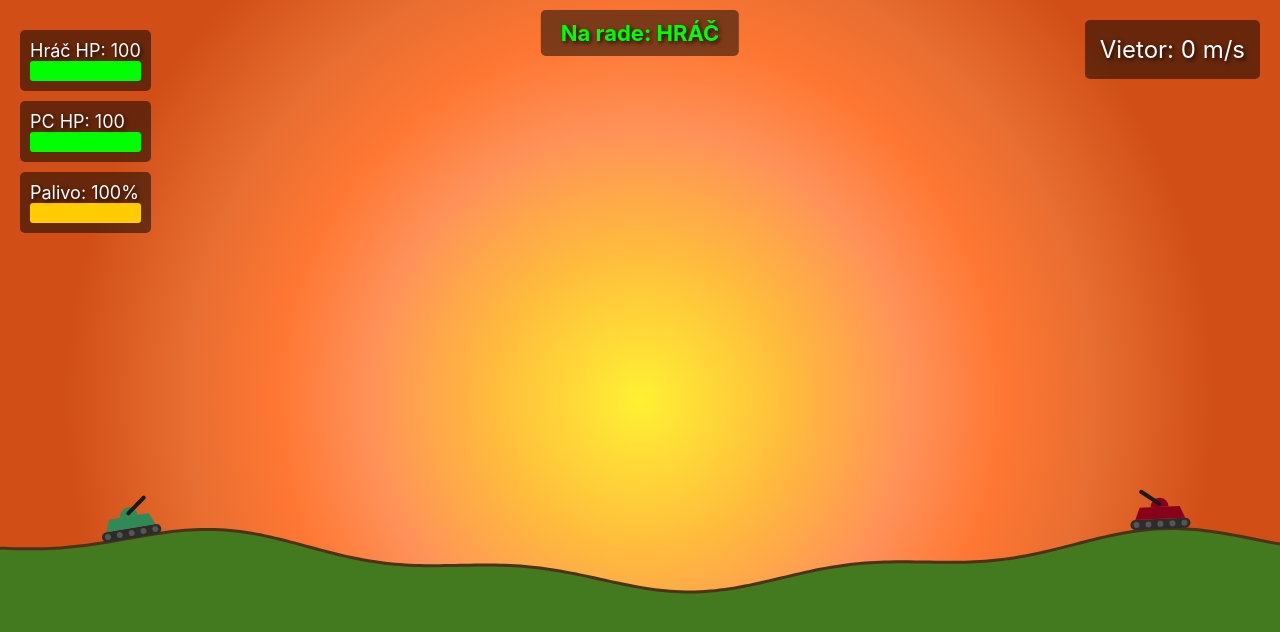
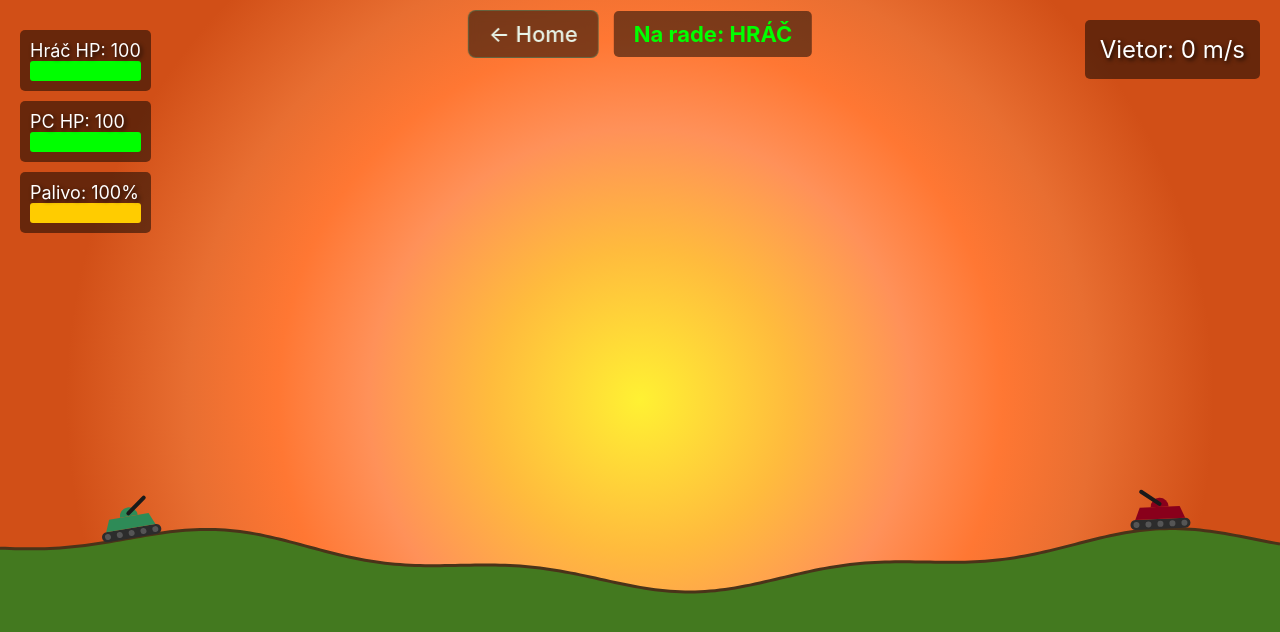
Before and after one commit to hoffmennn/tanks-game, a Vue app: page /#/game/1 in a window 1280 px wide. Shown: the top 632 px of the page. Built offline with nearby package versions, Linux system fonts and the light colour scheme.

Commit message:
localStorage initialization, added HomeButton to Game.vue

```diff
--- a/src/game_engine/Game.vue
+++ b/src/game_engine/Game.vue
@@ -3,6 +3,8 @@ import { onMounted, onUnmounted } from 'vue';
 import { useRoute } from 'vue-router';
 import { initGame } from './engine.js';
 import levelsData from './configs/levels.json';
+import '@/components/HomeButton.vue';
+import HomeButton from '@/components/HomeButton.vue';
 
 let gameControls = null;
 const route = useRoute();
@@ -53,14 +55,18 @@ const triggerRestart = () => {
             </div>
         </div>
 
+       <div class="top-bar ui-layer">
+            <HomeButton class="game-homebutton" />
+            <div id="turnIndicator" class="turn-indicator">
+                <span id="currentTurn">Na rade: HRÁČ</span>
+            </div>
+        </div>
+
         <div id="windIndicator" class="ui-layer wind-indicator">
             <div>Vietor: <span id="windValue">0</span> m/s</div>
             <div id="windArrow" style="font-size: 32px;">→</div>
         </div>
 
-        <div id="turnIndicator" class="ui-layer turn-indicator">
-            <span id="currentTurn">Na rade: HRÁČ</span>
-        </div>
 
         <div id="gameOver" class="game-over" style="display: none;">
             <h1 id="gameOverText"></h1>
@@ -128,18 +134,42 @@ body {
     border-radius: 5px;
 }
 
-#turnIndicator {
+
+.top-bar {
     position: absolute;
     top: 10px;
     left: 50%;
     transform: translateX(-50%);
+    display: flex;
+    align-items: center;
+    gap: 15px;
+    pointer-events: none;
+    z-index: 100;
+}
+
+
+.top-bar :deep(.home-btn) {
+    position: static;
+    pointer-events: auto;
+}
+
+.game-homebutton {
+    font-size: 22px;
+    background: rgba(0, 0, 0, 0.5);
+    padding: 10px 20px;
+}
+
+
+#turnIndicator {
+    position: static;
+    transform: none;
     color: white;
     font-size: 22px;
-    text-shadow: 2px 2px 4px rgba(0, 0, 0, 0.8);
     background: rgba(0, 0, 0, 0.5);
     padding: 10px 20px;
     border-radius: 5px;
     font-weight: bold;
+    white-space: nowrap;
 }
 
 .hp-bar {
--- a/src/main.js
+++ b/src/main.js
@@ -2,7 +2,10 @@ import { createApp } from 'vue'
 import App from './App.vue'
 import router from "./router"
 
+import initLevelStats from '@/services/statsService.js'
 import './styles/main.css'
+
+initLevelStats()
 
 createApp(App)
   .use(router)
--- /dev/null
+++ b/src/services/statsService.js
@@ -0,0 +1,26 @@
+import levels from '@/game_engine/configs/levels.json'
+
+const STORAGE_KEY = 'tanksGameLevels';
+
+function initLevelStats() {
+    // check if stats already exist in localStorage, if not, initialize them
+
+    const stored = localStorage.getItem(STORAGE_KEY);
+
+    if (stored) return;
+
+    const levelStats = {};
+
+    levels.forEach((level, index) => {
+        levelStats[level.id] = {
+            unlocked: index === 0,
+            completed: false,
+            best_time: null,
+            attempts: 0
+        };
+    });
+
+    localStorage.setItem(STORAGE_KEY, JSON.stringify(levelStats));
+}
+
+export default initLevelStats;
```
Also changed, not shown: src/services/levelStats.js (added, +68 -0 lines).
